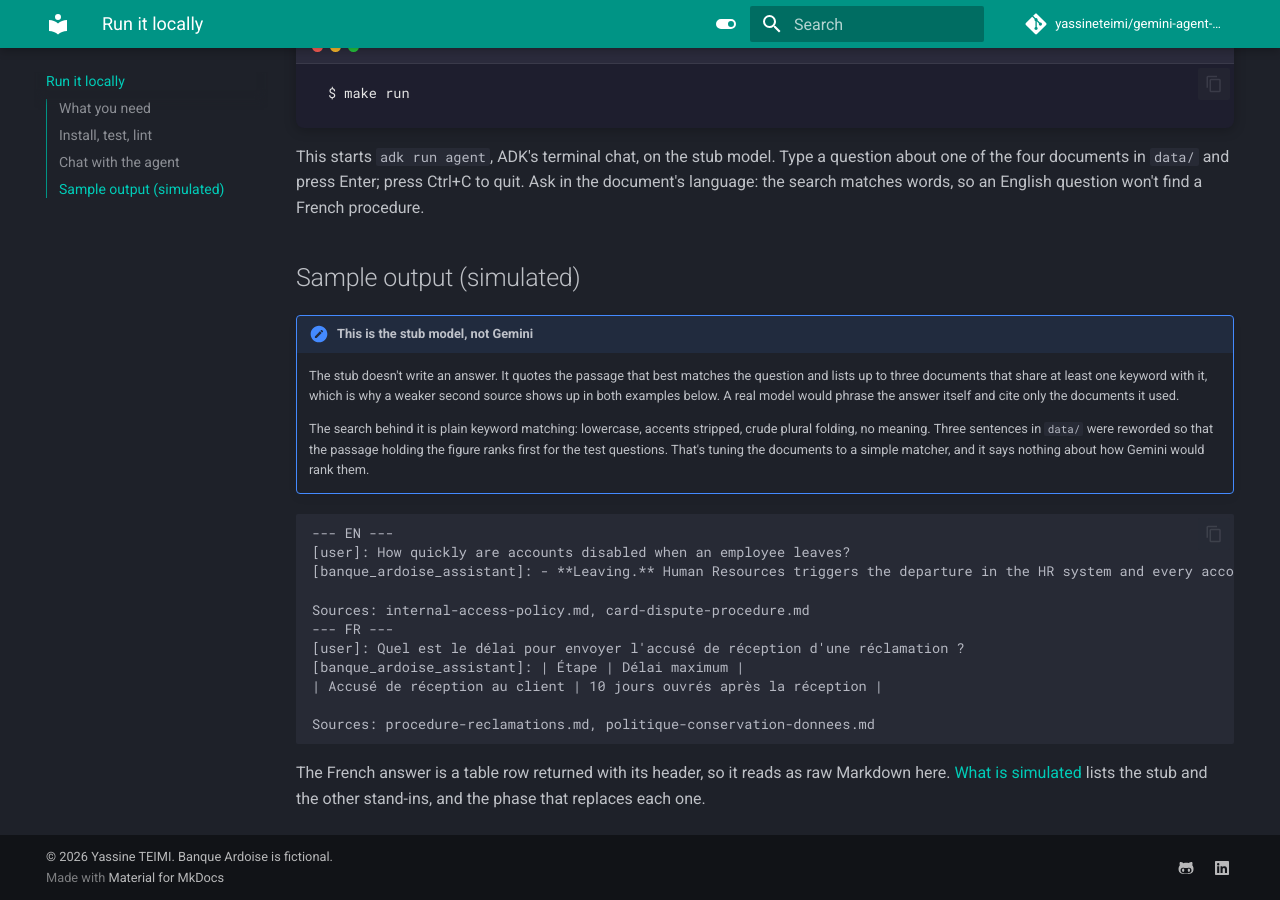
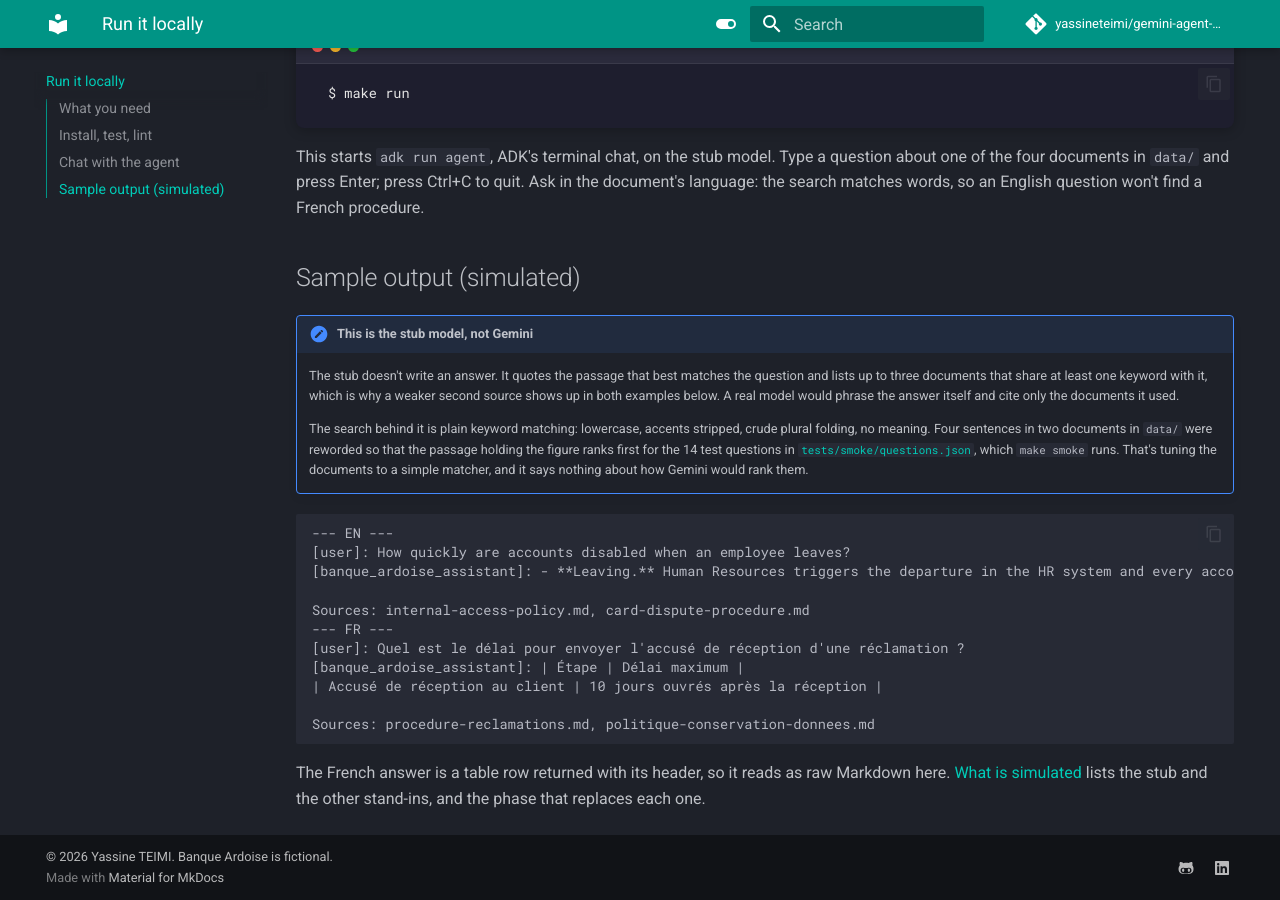
Before and after one commit to yassineteimi/gemini-agent-golive-review, an MkDocs documentation site: the page built from docs/run-locally.md, in a window 1280 px wide and 900 px high, scrolled down 1387 px. Built offline with MkDocs 1.6.1 and Material for MkDocs 9.7.7, drawn with Linux system fonts in a browser that asks for light colours; comment, search, counter and statistics services are not loaded.

Commit message:
Run locally: four reworded sentences, link the smoke questions

````diff
--- a/docs/run-locally.md
+++ b/docs/run-locally.md
@@ -56,7 +56,7 @@ This starts `adk run agent`, ADK's terminal chat, on the stub model. Type a ques
 !!! note "This is the stub model, not Gemini"
     The stub doesn't write an answer. It quotes the passage that best matches the question and lists up to three documents that share at least one keyword with it, which is why a weaker second source shows up in both examples below. A real model would phrase the answer itself and cite only the documents it used.
 
-    The search behind it is plain keyword matching: lowercase, accents stripped, crude plural folding, no meaning. Three sentences in `data/` were reworded so that the passage holding the figure ranks first for the test questions. That's tuning the documents to a simple matcher, and it says nothing about how Gemini would rank them.
+    The search behind it is plain keyword matching: lowercase, accents stripped, crude plural folding, no meaning. Four sentences in two documents in `data/` were reworded so that the passage holding the figure ranks first for the 14 test questions in [`tests/smoke/questions.json`](https://github.com/yassineteimi/gemini-agent-golive-review/blob/main/tests/smoke/questions.json), which `make smoke` runs. That's tuning the documents to a simple matcher, and it says nothing about how Gemini would rank them.
 
 ```text
 --- EN ---
````
